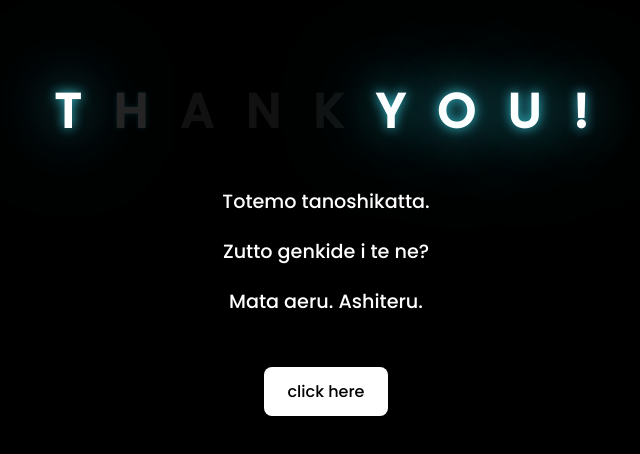
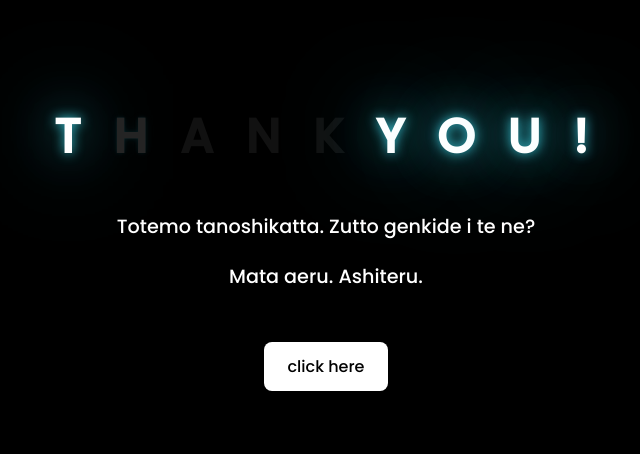
Before and after one commit to jpapan123/Jenny-Leah-Villanueva, a plain HTML site: page index.html in a window 1280 px wide. Shown: the part 154-608 px from the top of the page, without its empty margins (314-954 px from the left). Drawn offline with Linux system fonts and the light colour scheme.

Commit message:
Update index.html

```diff
--- a/index.html
+++ b/index.html
@@ -88,11 +88,10 @@
       <span>!</span>
     </div>
 
-    <div class="description">
-      <p>Totemo tanoshikatta.</p>
-      <p>Zutto genkide i te ne?</p>
-      <p>Mata aeru. Ashiteru.</p>
-    </div>
+ <div class="description">
+  <p>Totemo tanoshikatta. Zutto genkide i te ne?</p>
+  <p>Mata aeru. Ashiteru.</p>
+</div>
 
     <div class="button">
       <button><a href="flower.html">click here</a></button>
```
